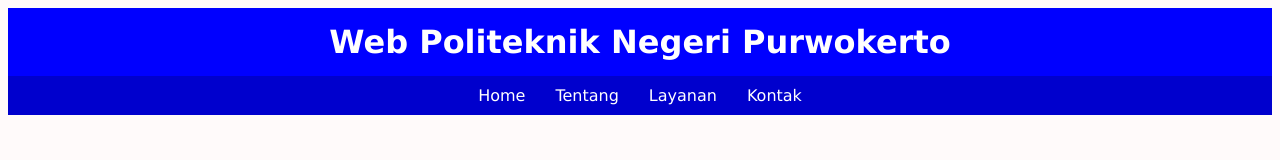
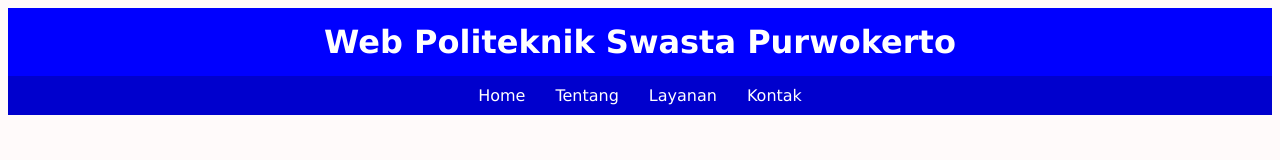
Before and after one commit to LoertSkipper/rizalrokhmat.github.io, a plain HTML site: page index.html in a window 1280 px wide. Shown: the top 160 px of the page. Drawn offline with Linux system fonts and the light colour scheme.

Commit message:
Update index.html

```diff
--- a/index.html
+++ b/index.html
@@ -8,7 +8,7 @@
 </head>
 <body>
     <header>
-        <h1>Web Politeknik Negeri Purwokerto</h1>
+        <h1>Web Politeknik Swasta Purwokerto</h1>
         <nav class="container">
             <div class="item item1">Home</div>
             <div class="item">Tentang</div>
```
